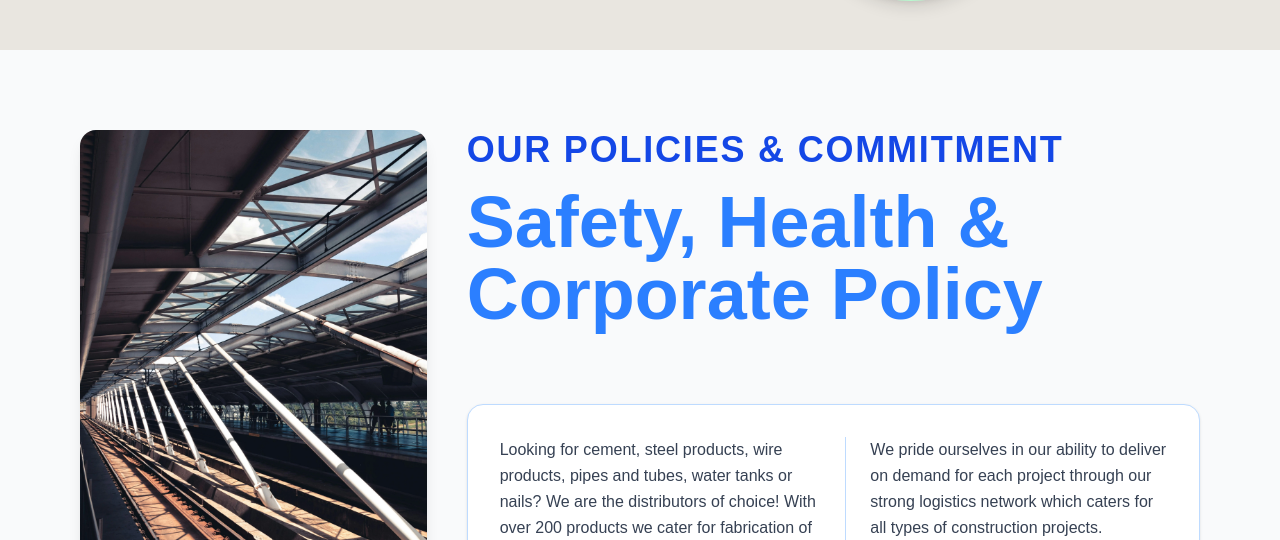
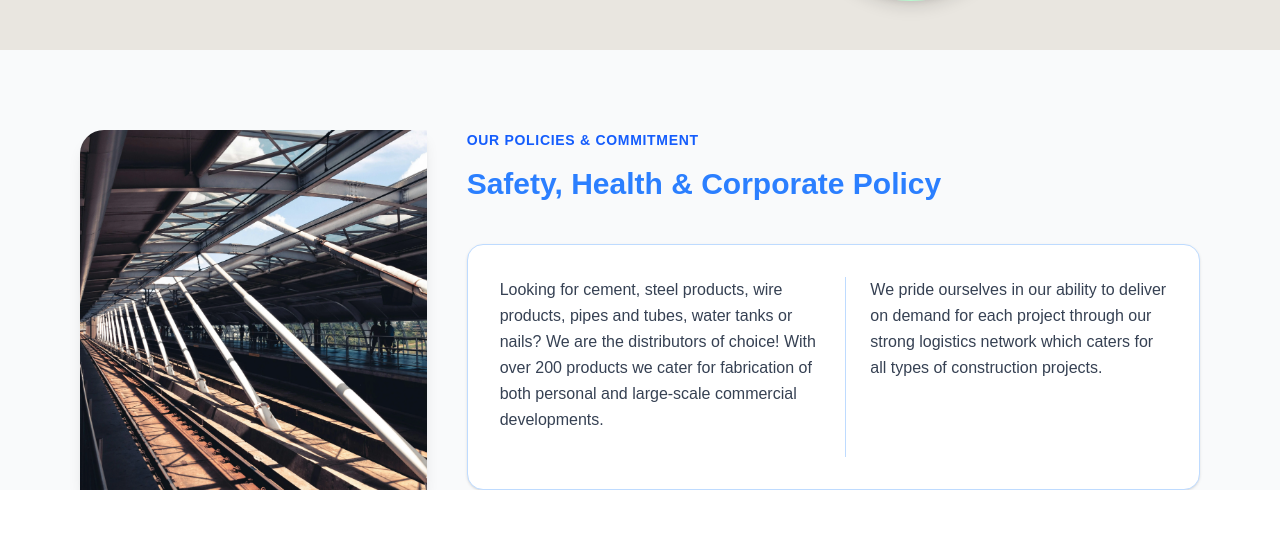
Before and after one commit to Niarb144/tuffsteel-v2, a Next.js app: page / in a window 1280 px wide. Shown: the part 2007-2547 px from the top of the page. Built offline with nearby package versions, Linux system fonts and the light colour scheme.

Commit message:
Edit Policies

```diff
--- a/components/Policies.tsx
+++ b/components/Policies.tsx
@@ -17,7 +17,7 @@ export default function PoliciesSection() {
           <img
             src="/images/img9.webp"
             alt="Policies"
-            className="w-full h-full object-cover rounded-2xl shadow-lg transition-transform duration-500 hover:scale-105"
+            className="w-full h-90 object-cover rounded-tl-3xl shadow-lg transition-transform duration-500 hover:scale-105"
           />
         </motion.div>
 
@@ -31,10 +31,10 @@ export default function PoliciesSection() {
         >
           {/* Title Section */}
           <div>
-            <h3 className="text-blue-700 text-sm md:text-4xl uppercase font-semibold tracking-wider mb-2">
+            <h3 className="text-blue-600 text-sm md:text-1xl uppercase font-semibold tracking-wider mb-2">
               OUR POLICIES & COMMITMENT
             </h3>
-            <h2 className="text-3xl md:text-7xl text-blue-500 font-bold mb-1 mt-4">
+            <h2 className="text-3xl md:text-3xl text-blue-500 font-bold mb-1 mt-4">
               Safety, Health & Corporate Policy
             </h2>
           </div>
```
